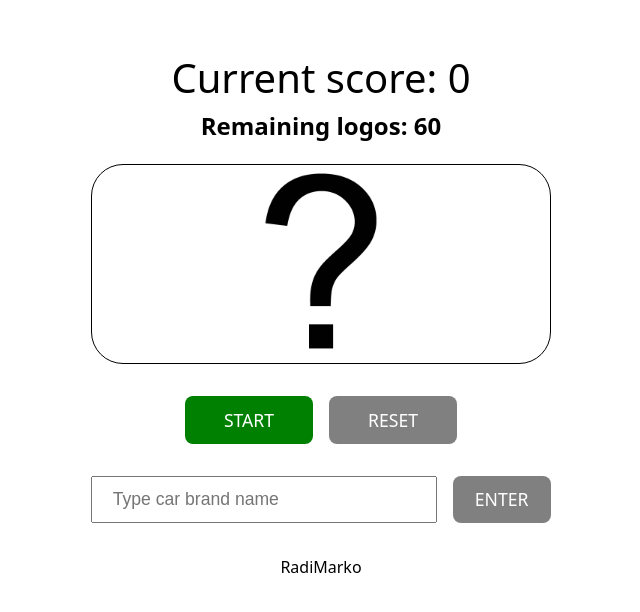
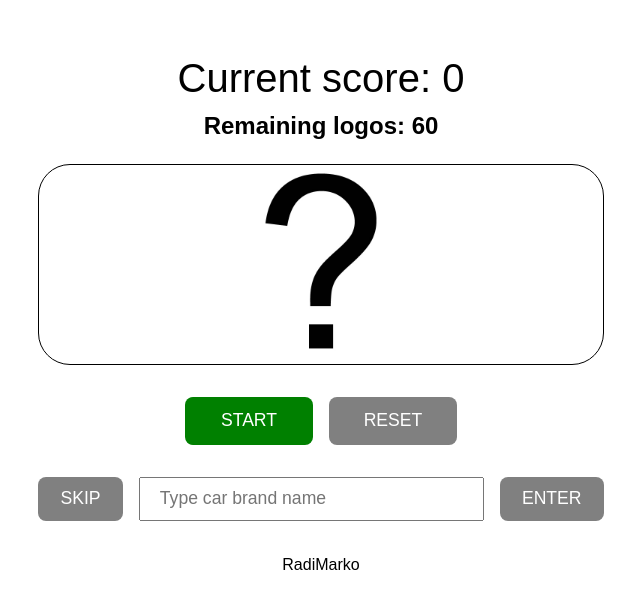
Before and after one commit to RadiMarko/car-trivia, a React (Vite) app: page / in a window 1280 px wide. Shown: the top 612 px of the page, without its empty margins (319-959 px from the left). Built offline with nearby package versions, Linux system fonts and the light colour scheme.

Commit message:
Implement skip button and functionality for enter keystroke

```diff
--- a/src/App.css
+++ b/src/App.css
@@ -5,6 +5,7 @@
   text-align: center;
   color: black;
   user-select: none;
+  font-family: Arial, Helvetica, sans-serif;
 }
 
 body {
@@ -14,7 +15,7 @@ body {
 .game-area {
   display: flex;
   flex-direction: column;
-  margin: 1rem;
+  padding: 1rem;
 }
 
 .score-counter-default {
@@ -66,10 +67,22 @@ body {
   color: white;
 }
 
+.reset-button-on {
+  background-color: #cf0000;
+  color: white;
+}
+
+.skip-button-on {
+  background-color: #cf0000;
+  color: white;
+  font-size: 1.1rem;
+}
+
 .button-off {
   pointer-events: none;
   background-color: gray;
   color: white;
+  font-size: 1.1rem;
 }
 
 .input-section {
--- a/src/Components/GameButtons.jsx
+++ b/src/Components/GameButtons.jsx
@@ -8,7 +8,7 @@ export default function GameButtons(props) {
             >START
             </button>
             <button
-                className={props.gameStarted ? "button-on" : "button-off"}
+                className={props.gameStarted ? "reset-button-on" : "button-off"}
                 onClick={() => {props.reset();}}
                 style={{width: "8rem", height: "3rem", fontSize: "1.1rem" }}
             >RESET
--- a/src/Components/Input.jsx
+++ b/src/Components/Input.jsx
@@ -17,9 +17,23 @@ export default function Input(props) {
         setInputValue("");
     }
 
+    function handleKeyPress(e) {
+        if (e.key === "Enter" && inputValue.trim().length > 0) {
+            handleClick();
+        }
+    }
+
     return (
         <div className="input-section">
-            <input className="input-field" value={inputValue} onChange={handleChange} maxLength={18} placeholder="Type car brand name"></input>
+            <button className={props.gameStarted ? "skip-button-on" : "button-off"}
+                    onClick={handleClick}
+            >SKIP</button>
+            <input className="input-field"
+                   value={inputValue}
+                   onChange={handleChange}
+                   onKeyPress={handleKeyPress}
+                   maxLength={18}
+                   placeholder="Type car brand name"></input>
             <button style={{fontSize: "1.1rem"}}
                     className={props.gameStarted ? "button-on" : "button-off"}
                     onClick={handleClick}
--- a/src/index.css
+++ b/src/index.css
@@ -47,7 +47,7 @@ button {
   transition: border-color 0.25s;
 }
 button:hover {
-  border-color: #646cff;
+  border-color: black;
 }
 
 @media (prefers-color-scheme: light) {
```
